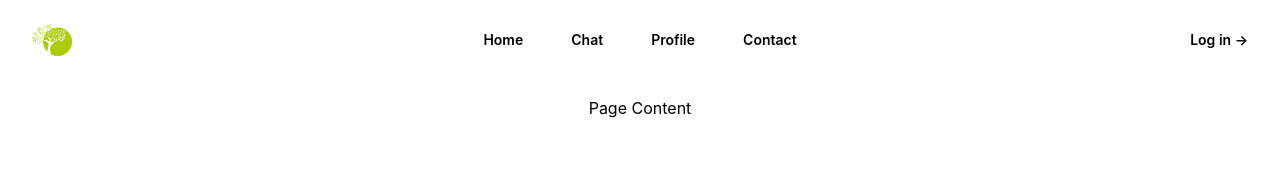
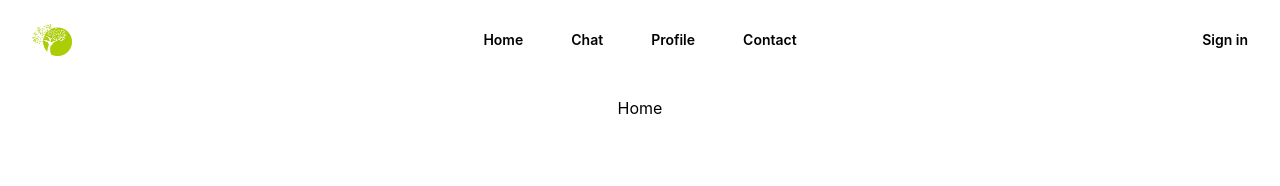
Before and after one commit to king-krs-one/garden-of-chats, a React (Create React App) app in the folder react-app/: page / in a window 1280 px wide. Shown: the top 186 px of the page. Built offline with nearby package versions, Linux system fonts and the light colour scheme.

Commit message:
add Routes to App.js and Links to Header.js

```diff
--- a/react-app/src/App.js
+++ b/react-app/src/App.js
@@ -1,6 +1,8 @@
 
 import './App.css';
 import Header from './containers/layout/Header';
+import { Route, Routes } from 'react-router-dom';
+import { Home, Chat, Contact, Login, Profile } from './containers/pages'
 
 
 const navigation = [
@@ -19,7 +21,13 @@ function App() {
       <nav></nav>
       <main>
         <div className='container mx-auto p-4'>
-          Page Content
+          <Routes>
+            <Route path="/" element={<Home />} />
+            <Route path="/chat" element={<Chat />} />
+            <Route path="/profile" element={<Profile />} />
+            <Route path="/contact" element={<Contact />} />
+            <Route path="/login" element={<Login />} />
+          </Routes>
         </div>
       </main>
       <footer></footer>
--- a/react-app/src/containers/layout/Header.js
+++ b/react-app/src/containers/layout/Header.js
@@ -2,6 +2,7 @@
 import { useState } from 'react'
 import { Dialog } from '@headlessui/react'
 import { Bars3Icon, XMarkIcon } from '@heroicons/react/24/outline'
+import { Link } from 'react-router-dom'
 
 import Logo from '../../assets/images/logo.png'
 
@@ -30,15 +31,11 @@ function Header(props) {
         </div>
         <div className="hidden lg:flex lg:gap-x-12">
           {navigation.map((item) => (
-            <a key={item.name} href={item.href} className="text-sm font-semibold leading-6">
-              {item.name}
-            </a>
+            <Link key={item.name} to={item.href} className='menuItem text-sm font-semibold leading-6'>{item.name}</Link>
           ))}
         </div>
         <div className="hidden lg:flex lg:flex-1 lg:justify-end">
-          <a href="#" className="text-sm font-semibold leading-6">
-            Log in <span aria-hidden="true">&rarr;</span>
-          </a>
+          <Link to="/login" className='menuItem text-sm font-semibold leading-6'>Sign in</Link>
         </div>
       </nav>
       <SidePanel navigation={navigation} setIsOpen={setMobileMenuOpen} isOpen={mobileMenuOpen} />
@@ -71,22 +68,11 @@ function SidePanel(props) {
           <div className="-my-6 divide-y divide-gray-500/10">
             <div className="space-y-2 py-6">
               {navigation.map((item) => (
-                <a
-                  key={item.name}
-                  href={item.href}
-                  className="block text-base font-semibold leading-7"
-                >
-                  {item.name}
-                </a>
+                <Link key={item.name} to={item.href} className='menuItem block text-base font-semibold leading-7'>{item.name}</Link>
               ))}
             </div>
             <div className="py-6">
-              <a
-                href="#"
-                className="block text-base font-semibold leading-7"
-              >
-                Log in
-              </a>
+              <Link to="/login" className='menuItem block text-base font-semibold leading-7'>Sign In</Link>
             </div>
           </div>
         </div>
```
